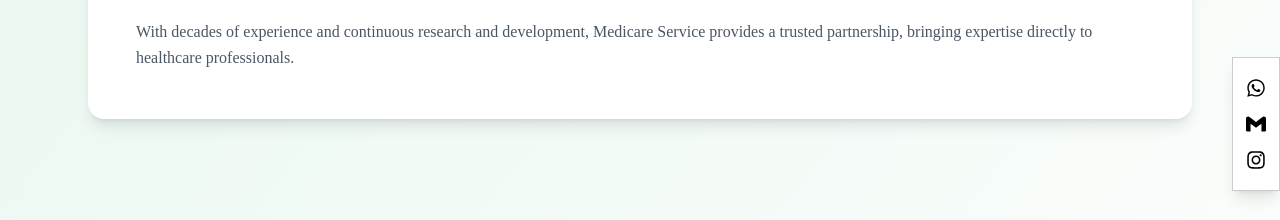
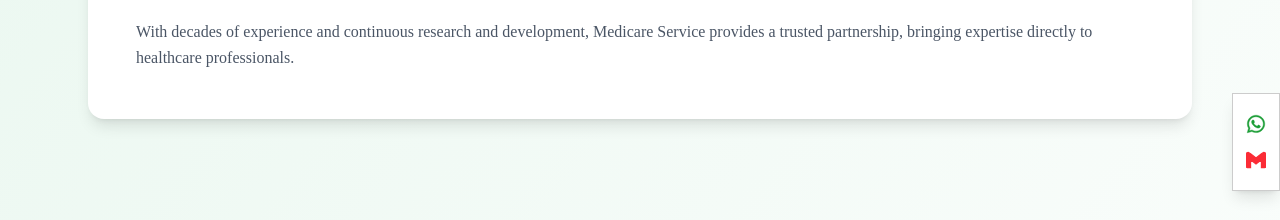
Before and after one commit to himanshu-dimri-fullstack/medicare-system, a React (Vite) app in the folder client/: page /services in a window 1280 px wide. Shown: the part 569-789 px from the top of the page. Built offline with nearby package versions, Linux system fonts and the light colour scheme.

Commit message:
add changes

```diff
--- a/client/src/components/CommonIcons.jsx
+++ b/client/src/components/CommonIcons.jsx
@@ -36,19 +36,19 @@ I would like to enquire about your products/services.`;
   return (
     <div className='z-99 fixed right-0 bottom-10 flex justify-center items-center w-12 bg-white border border-[#ccc] shadow-lg'>
       <ul className='py-3 '>
-        <li className='rounded text-xl p-2 hover:bg-[#1c9d36] hover:text-white' onClick={handleWhatsAppRedirect}>
-          <FaWhatsapp />
+        <li className='rounded text-xl p-2 text-[#1c9d36] font-bold hover:bg-[#1c9d36] hover:text-white' onClick={handleWhatsAppRedirect}>
+          <FaWhatsapp className='stroke-[10.5]' />
         </li>
-        <li className='rounded text-xl p-2 hover:bg-[#1c9d36] hover:text-white' onClick={handleGmailRedirect}>
-          <SiGmail />
+        <li className='rounded text-xl p-2 text-red-500 font-bold hover:bg-red-500 hover:text-white' onClick={handleGmailRedirect}>
+          <SiGmail className='stroke-[1.5]' />
         </li>
-        <li className='rounded text-xl p-2 hover:bg-[#1c9d36] hover:text-white'> <a
+        {/* <li className='rounded text-xl p-2 hover:bg-[#1c9d36] hover:text-white'> <a
           href="https://www.instagram.com/medicaresystemrgkak?utm_source=qr&igsh=MTJoZnZ0eGFtOGducA=="
           target="_blank"
           rel="noopener noreferrer"
         >
           <FaInstagram />
-        </a></li>
+        </a></li> */}
       </ul>
     </div>
   )
--- a/client/src/data/products.js
+++ b/client/src/data/products.js
@@ -71,7 +71,7 @@ export const categories = [
         ]
     },
     {
-        name: "GAYNAECOLOGY",
+        name: "GYNAECOLOGY",
         image: "/assets/logo2.png",
         subProducts: [
             "Cryosurgical Unit",
```
Also changed, not shown: client/src/pages/HomePage.jsx (+0 -11 lines).
